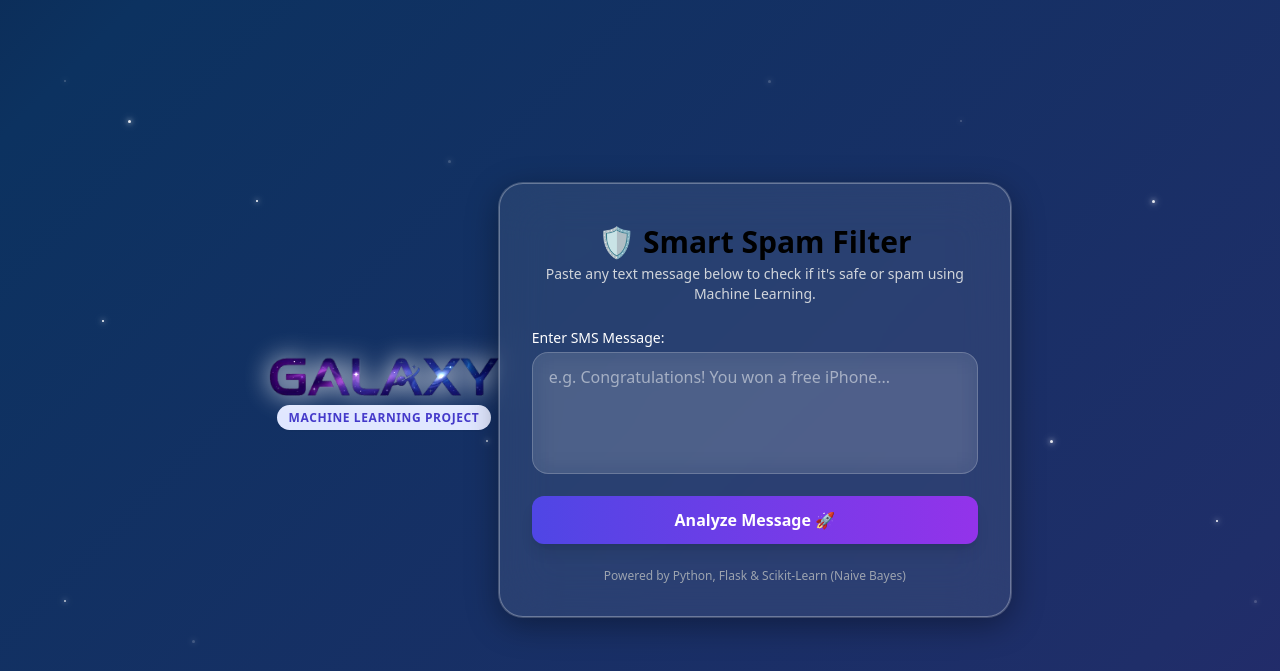
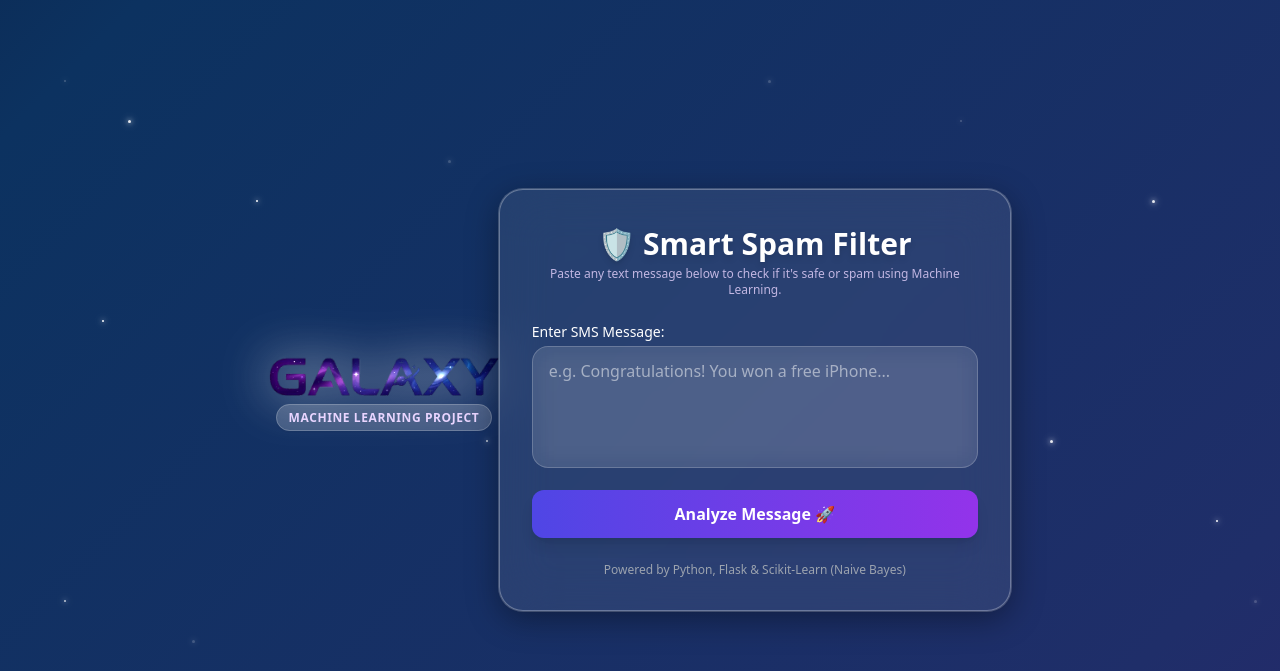
Before and after one commit to VV-S70/sms-spam-filter, a Flask app: template templates/index.html in a window 1280 px wide. Shown: the top 671 px of the page. Run offline with Flask 3, Linux system fonts and the light colour scheme; the template is opened without the code that fills it, so the values that code supplies are empty; parts of the project's set-up code (start-up, migrations or seed data) failed here and were passed over; some libraries are stand-ins or nearby versions.

Commit message:
Enhance index.html layout and styles

```diff
--- a/templates/index.html
+++ b/templates/index.html
@@ -106,17 +106,17 @@
 
     <!-- Logo -->
     <div class="text-center mb-4 z-10 relative animate-fade">
-        <img src="/logo.png" alt="Galaxy Logo" class="h-10 w-auto mx-auto mb-2 drop-shadow-[0_0_12px_rgba(255,255,255,1)] filter brightness-125 contrast-125">
-        <span class="bg-indigo-100 text-indigo-700 text-xs font-semibold px-3 py-1 rounded-full uppercase tracking-wider shadow-sm">Machine Learning Project</span>
+        <img src="/logo.png" alt="Galaxy Logo" class="h-10 w-auto mx-auto mb-2 drop-shadow-[0_0_12px_rgba(255,255,255,1)] drop-shadow-[0_0_25px_rgba(255,255,255,0.8)] filter brightness-125 contrast-125">
+        <span class="bg-white/20 text-purple-200 border border-white/20 text-xs font-semibold px-3 py-1 rounded-full uppercase tracking-wider shadow-sm backdrop-blur-md">Machine Learning Project</span>
     </div>
 
     <!-- Main Box -->
     <div class="bg-white/[0.08] backdrop-blur-xl shadow-[0_8px_32px_0_rgba(0,0,0,0.37)] rounded-3xl max-w-lg w-full p-8 border border-white/30 animate-fade relative z-10 ring-1 ring-white/20">
 
-        <!-- Header Section (Inside box) -->
+        <!-- Header Section (Inside Box) -->
         <div class="text-center mb-6">
-            <h1 class="text-3xl font-extrabold text-black mt-2">🛡️ Smart Spam Filter</h1>
-            <p class="text-gray-300 text-sm mt-1">Paste any text message below to check if it's safe or spam using Machine Learning.</p>
+            <h1 class="text-3xl font-extrabold text-white mt-1 drop-shadow-md">🛡️ Smart Spam Filter</h1>
+            <p class="text-purple-200/80 text-xs mt-1">Paste any text message below to check if it's safe or spam using Machine Learning.</p>
         </div>
 
         <!-- Form Section -->
```
